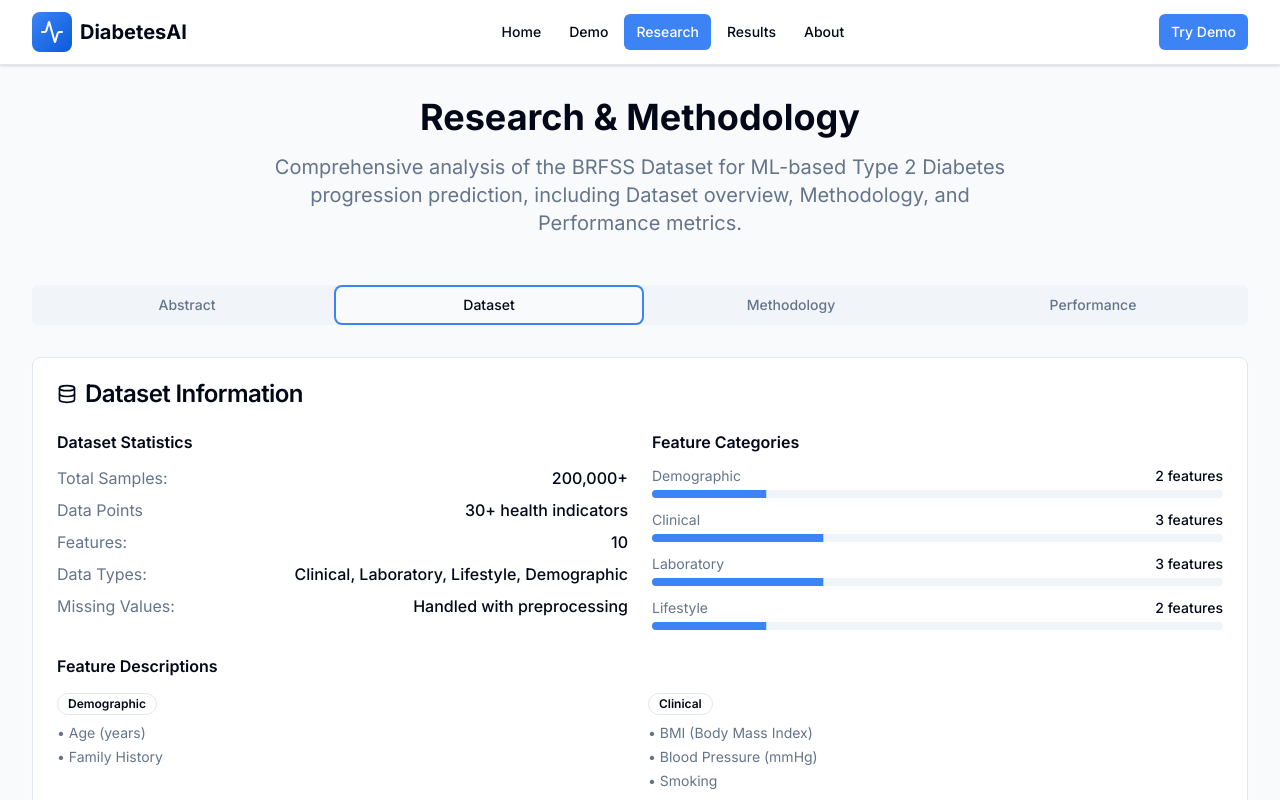
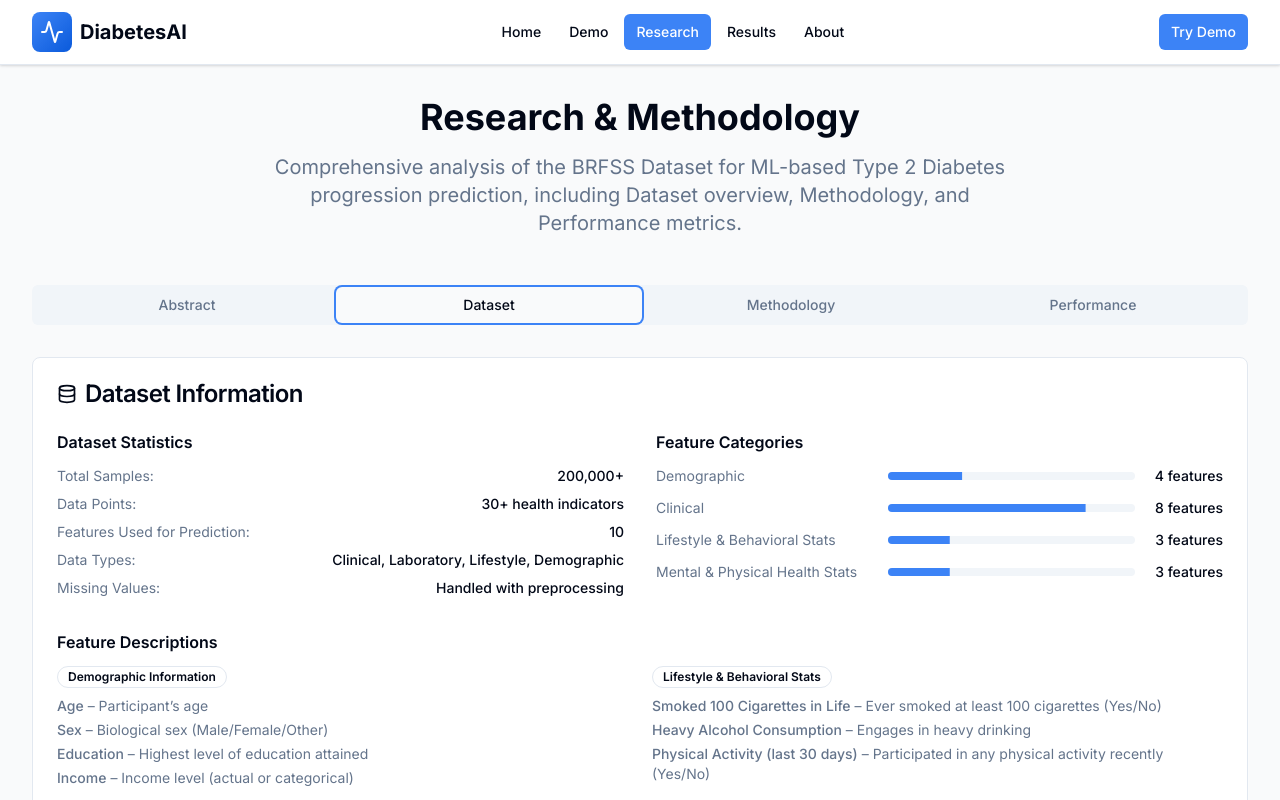
Before and after one commit to Venkat-Kolasani/type2diabetes-ai, a React (Vite) app: page /research in a window 1280 px wide. Both pictures are taken after a click on the tab "Dataset". Shown: the top 800 px of the page. Built offline with nearby package versions, Linux system fonts and the light colour scheme.

Commit message:
Update Research page dataset and feature sections

```diff
--- a/src/pages/Research.tsx
+++ b/src/pages/Research.tsx
@@ -103,21 +103,22 @@ export default function Research() {
                   <span>Dataset Information</span>
                 </CardTitle>
               </CardHeader>
-              <CardContent className="space-y-6">
-                <div className="grid grid-cols-1 md:grid-cols-2 gap-6">
+              <CardContent className="space-y-8">
+                <div className="grid grid-cols-1 md:grid-cols-2 gap-8">
+                  {/* Dataset Statistics */}
                   <div>
                     <h3 className="font-semibold mb-3">Dataset Statistics</h3>
-                    <div className="space-y-2">
+                    <div className="space-y-2 text-sm">
                       <div className="flex justify-between">
                         <span className="text-muted-foreground">Total Samples:</span>
                         <span className="font-medium">200,000+</span>
                       </div>
                       <div className="flex justify-between">
-                        <span className="text-muted-foreground">Data Points</span>
+                        <span className="text-muted-foreground">Data Points:</span>
                         <span className="font-medium">30+ health indicators</span>
                       </div>
                       <div className="flex justify-between">
-                        <span className="text-muted-foreground">Features:</span>
+                        <span className="text-muted-foreground">Features Used for Prediction:</span>
                         <span className="font-medium">10</span>
                       </div>
                       <div className="flex justify-between">
@@ -130,73 +131,73 @@ export default function Research() {
                       </div>
                     </div>
                   </div>
-
+                  {/* Feature Categories */}
                   <div>
                     <h3 className="font-semibold mb-3">Feature Categories</h3>
-                    <div className="space-y-3">
-                      <div>
-                        <div className="flex justify-between mb-1">
-                          <span className="text-sm text-muted-foreground">Demographic</span>
-                          <span className="text-sm font-medium">2 features</span>
-                        </div>
-                        <Progress value={20} className="h-2" />
+                    <div className="space-y-3 text-sm">
+                      <div className="flex items-center">
+                        <span className="text-muted-foreground w-56">Demographic</span>
+                        <Progress value={30} className="h-2 flex-1 mx-2" />
+                        <span className="font-medium w-20 text-right">4 features</span>
                       </div>
-                      <div>
-                        <div className="flex justify-between mb-1">
-                          <span className="text-sm text-muted-foreground">Clinical</span>
-                          <span className="text-sm font-medium">3 features</span>
-                        </div>
-                        <Progress value={30} className="h-2" />
+                      <div className="flex items-center">
+                        <span className="text-muted-foreground w-56">Clinical</span>
+                        <Progress value={80} className="h-2 flex-1 mx-2" />
+                        <span className="font-medium w-20 text-right">8 features</span>
                       </div>
-                      <div>
-                        <div className="flex justify-between mb-1">
-                          <span className="text-sm text-muted-foreground">Laboratory</span>
-                          <span className="text-sm font-medium">3 features</span>
-                        </div>
-                        <Progress value={30} className="h-2" />
+                      <div className="flex items-center">
+                        <span className="text-muted-foreground w-56">Lifestyle & Behavioral Stats</span>
+                        <Progress value={25} className="h-2 flex-1 mx-2" />
+                        <span className="font-medium w-20 text-right">3 features</span>
                       </div>
-                      <div>
-                        <div className="flex justify-between mb-1">
-                          <span className="text-sm text-muted-foreground">Lifestyle</span>
-                          <span className="text-sm font-medium">2 features</span>
-                        </div>
-                        <Progress value={20} className="h-2" />
+                      <div className="flex items-center">
+                        <span className="text-muted-foreground w-56">Mental & Physical Health Stats</span>
+                        <Progress value={25} className="h-2 flex-1 mx-2" />
+                        <span className="font-medium w-20 text-right">3 features</span>
                       </div>
                     </div>
                   </div>
                 </div>
-
+                {/* Feature Descriptions */}
                 <div>
                   <h3 className="font-semibold mb-3">Feature Descriptions</h3>
-                  <div className="grid grid-cols-1 md:grid-cols-2 gap-4">
-                    <div className="space-y-2">
-                      <Badge variant="outline">Demographic</Badge>
-                      <ul className="text-sm space-y-1 text-muted-foreground">
-                        <li>• Age (years)</li>
-                        <li>• Family History</li>
+                  <div className="grid grid-cols-1 md:grid-cols-2 gap-6 text-sm">
+                    <div>
+                      <Badge variant="outline" className="mb-2">Demographic Information</Badge>
+                      <ul className="space-y-1 text-muted-foreground">
+                        <li><span className="font-medium">Age</span> – Participant’s age</li>
+                        <li><span className="font-medium">Sex</span> – Biological sex (Male/Female/Other)</li>
+                        <li><span className="font-medium">Education</span> – Highest level of education attained</li>
+                        <li><span className="font-medium">Income</span> – Income level (actual or categorical)</li>
                       </ul>
                     </div>
-                    <div className="space-y-2">
-                      <Badge variant="outline">Clinical</Badge>
-                      <ul className="text-sm space-y-1 text-muted-foreground">
-                        <li>• BMI (Body Mass Index)</li>
-                        <li>• Blood Pressure (mmHg)</li>
-                        <li>• Smoking</li>
+                    <div>
+                      <Badge variant="outline" className="mb-2">Lifestyle & Behavioral Stats</Badge>
+                      <ul className="space-y-1 text-muted-foreground">
+                        <li><span className="font-medium">Smoked 100 Cigarettes in Life</span> – Ever smoked at least 100 cigarettes (Yes/No)</li>
+                        <li><span className="font-medium">Heavy Alcohol Consumption</span> – Engages in heavy drinking</li>
+                        <li><span className="font-medium">Physical Activity (last 30 days)</span> – Participated in any physical activity recently (Yes/No)</li>
                       </ul>
                     </div>
-                    <div className="space-y-2">
-                      <Badge variant="outline">Laboratory</Badge>
-                      <ul className="text-sm space-y-1 text-muted-foreground">
-                        <li>• Fasting Glucose (mg/dL)</li>
-                        <li>• HbA1c (%)</li>
-                        <li>• Cholesterol & Triglycerides (mg/dL)</li>
+                    <div>
+                      <Badge variant="outline" className="mb-2">Clinical Data</Badge>
+                      <ul className="space-y-1 text-muted-foreground">
+                        <li><span className="font-medium">BMI</span> – Body Mass Index</li>
+                        <li><span className="font-medium">High Blood Pressure</span> – Diagnosed with hypertension (Yes/No)</li>
+                        <li><span className="font-medium">High Cholesterol</span> – Diagnosed with high cholesterol (Yes/No)</li>
+                        <li><span className="font-medium">Cholesterol Check (past 5 years)</span> – Had a cholesterol check within the past 5 years (Yes/No)</li>
+                        <li><span className="font-medium">General Health Rating</span> – Self-assessment of general health</li>
+                        <li><span className="font-medium">Difficulty Walking</span> – Trouble walking or climbing stairs (Yes/No)</li>
+                        <li><span className="font-medium">Couldn’t See Doctor Due to Cost</span> – Skipped care due to cost (Yes/No)</li>
+                        <li><span className="font-medium">Has Any Form of Healthcare</span> – Has insurance or coverage (Yes/No)</li>
                       </ul>
                     </div>
-                    <div className="space-y-2">
-                      <Badge variant="outline">Lifestyle</Badge>
-                      <ul className="text-sm space-y-1 text-muted-foreground">
-                        <li>• Activity Level</li>
-                        <li>• Study Group</li>
+                    <div>
+                      <Badge variant="outline" className="mb-2">Mental & Physical Health Stats</Badge>
+                      <ul className="space-y-1 text-muted-foreground">
+                        <li><span className="font-medium">Days of Poor Mental Health (last 30)</span> – Number of days mental health was not good</li>
+                        <li><span className="font-medium">Days of Poor Physical Health (last 30)</span> – Number of days physical health was not good</li>
+                        <li><span className="font-medium">History of Stroke</span> – Ever had a stroke (Yes/No)</li>
                       </ul>
                     </div>
                   </div>
```
